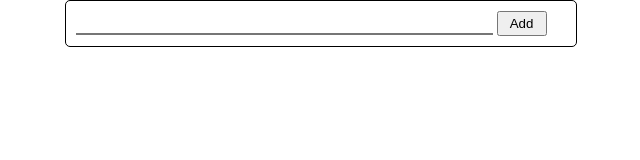
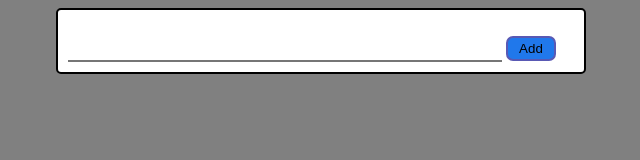
Before and after one commit to rahulsr37/ToDo-List, a plain HTML site: page index.html in a window 1280 px wide. Shown: the whole page, without its empty margins (319-959 px from the left). Drawn offline with Linux system fonts and the light colour scheme.

Commit message:
Initial Commit

```diff
--- a/styles.css
+++ b/styles.css
@@ -1,11 +1,16 @@
-*{
+/* *{
     margin: 0;
     padding: 0;
     box-sizing: border-box;
+} */
+
+body{
+    background-color: grey;
 }
 
 .container{
-    border: 1px solid rgb(0, 0, 0);
+    background-color: white;
+    border: 2px solid rgb(0, 0, 0);
     border-radius: 5px;
     padding: 10px;
     width: 40%;
@@ -23,6 +28,9 @@
 .container .btn{
     width: 50px;
     height: 25px;
+    background-color: rgb(32, 120, 235);
+    border: 2px solid rgb(89, 89, 180);
+    border-radius: 7px;
 }
 
 .container ul{
@@ -31,7 +39,7 @@
 }
 
 .container li{
-    color: red;
+    color: rgb(0, 0, 184);
 }
 
 .container li a {
```
